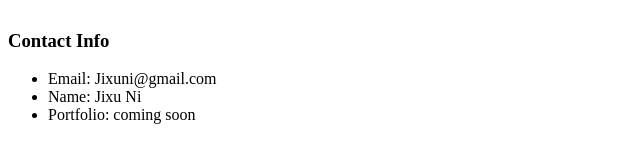
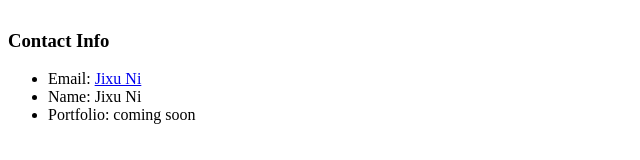
Before and after one commit to jixuni/my.cool.repository, a plain HTML site: page bio.html in a window 1280 px wide. Shown: the part 606-766 px from the top of the page, without its empty margins (0-640 px from the left). Drawn offline with Linux system fonts and the light colour scheme.

Commit message:
Update Email

```diff
--- a/bio.html
+++ b/bio.html
@@ -15,7 +15,7 @@
 
         <h3>Contact Info</h3>
         <ul>
-            <li>Email: Jixuni@gmail.com</li>
+            <li>Email: <a href="mailto:jixuni@gmail.com">Jixu Ni</a></li>
             <li>Name: Jixu Ni</li>
             <li>Portfolio: coming soon</li>
         </ul>
```
